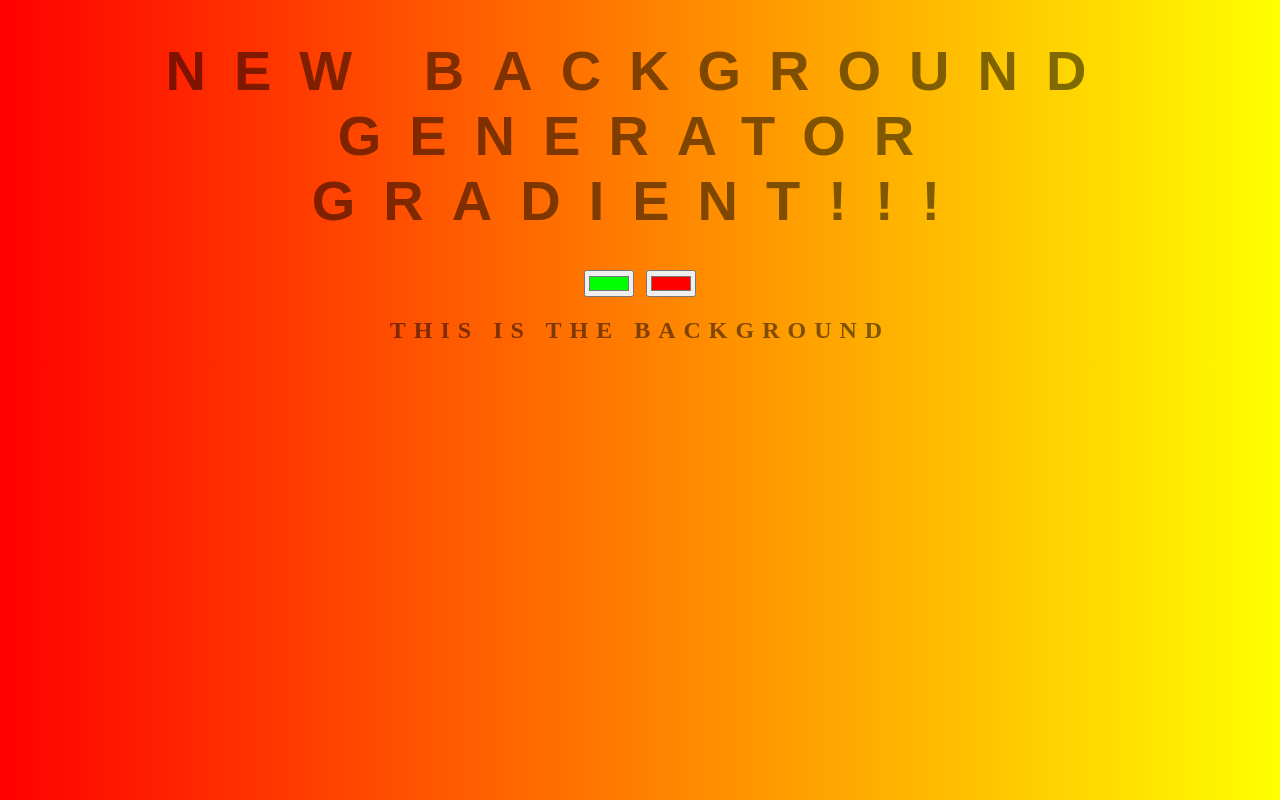
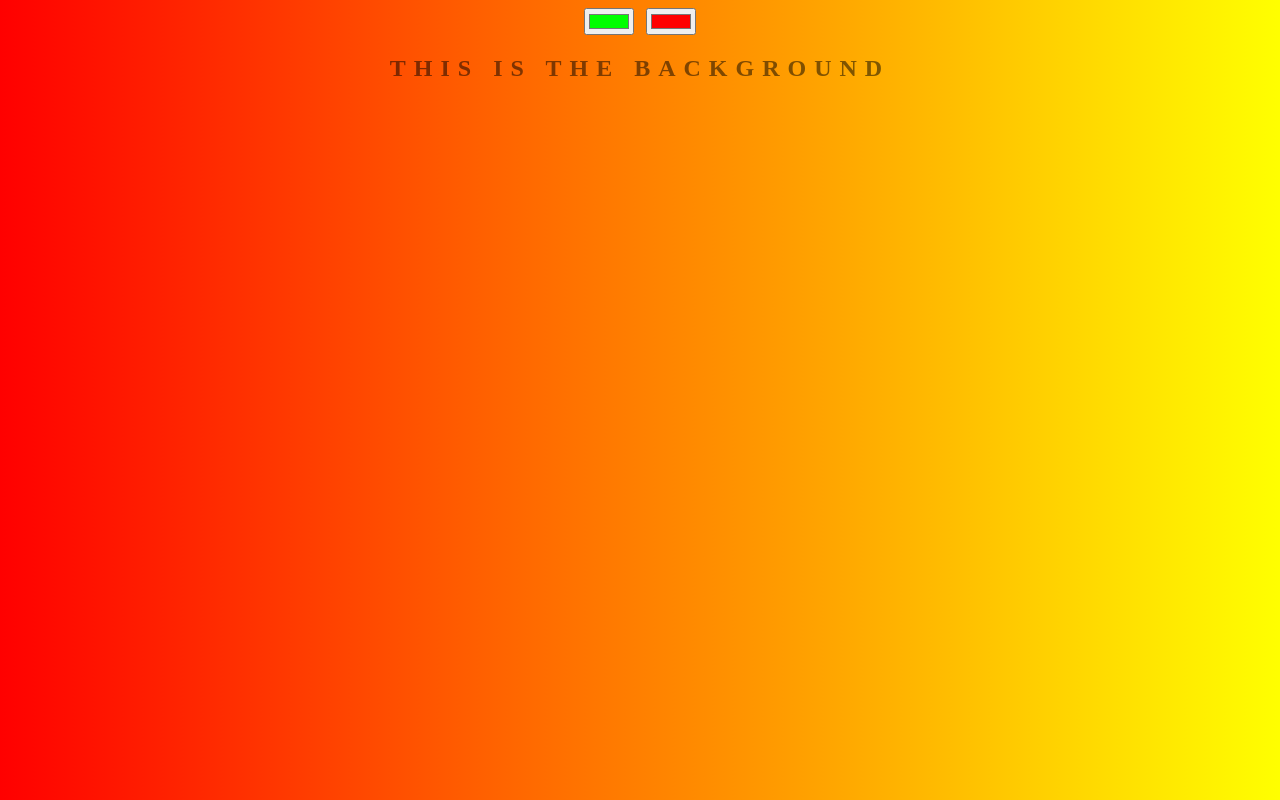
Before and after one commit to asharma9818/background-generator, a plain HTML site: page index.html in a window 1280 px wide. Drawn offline with Linux system fonts and the light colour scheme.

Commit message:
removed h1

```diff
--- a/index.html
+++ b/index.html
@@ -5,7 +5,6 @@
 	<link rel="stylesheet" type="text/css" href="style.css">
 </head>
 <body id="gradient">
-	<h1>New Background Generator Gradient!!!</h1>
 	<input class="color1" type="color" name="color1" value="#00ff00">
 	<input class="color2" type="color" name="color2" value="#ff0000">
 	<h2>This is the Background</h2>
```
